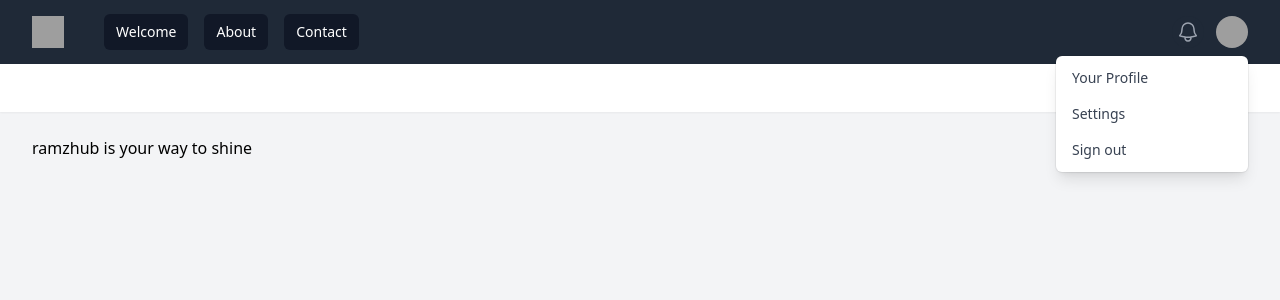
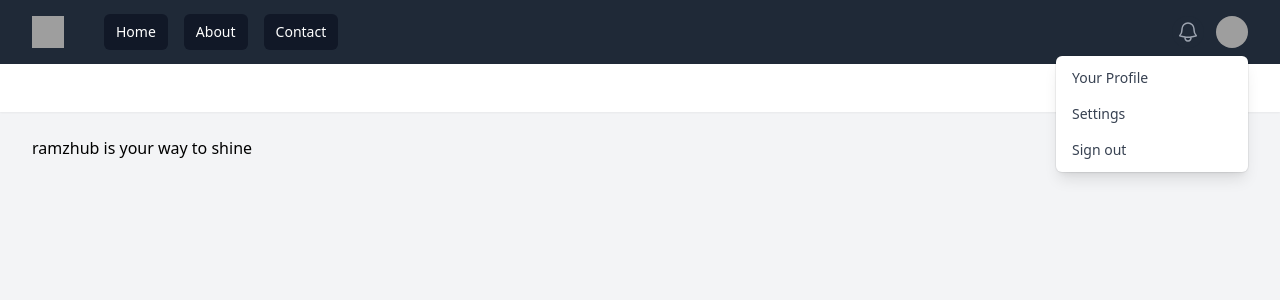
Before and after one commit to devhasanalhamed/php_course, a PHP site: template laracasts/2_dynamic_web_application/12_php_router/views/about.view.php in a window 1280 px wide. Shown: the top 300 px of the page. Run offline with PHP 8.4, Linux system fonts and the light colour scheme; the template is opened without the code that fills it, so the values that code supplies are empty; some libraries are stand-ins or nearby versions; grey boxes are pictures that could not be loaded.

Commit message:
Update nav.php

```diff
--- a/laracasts/2_dynamic_web_application/12_php_router/partials/nav.php
+++ b/laracasts/2_dynamic_web_application/12_php_router/partials/nav.php
@@ -8,9 +8,9 @@
                 <div class="hidden md:block">
                     <div class="ml-10 flex items-baseline space-x-4">
                         <!-- Current: "bg-gray-900 text-white", Default: "text-gray-300 hover:bg-gray-700 hover:text-white" -->
-                        <a href="index.php" class="<?= urlIs('index.php')  ? 'bg-gray-900 text-white' : 'text-gray-300 hover:bg-gray-700 hover:text-white' ?> rounded-md px-3 py-2 text-sm font-medium">Welcome</a>
-                        <a href="about.php" class="<?= urlIs('about.php')  ? 'bg-gray-900 text-white' : 'text-gray-300 hover:bg-gray-700 hover:text-white' ?> rounded-md px-3 py-2 text-sm font-medium">About</a>
-                        <a href="contact.php" class="<?= urlIs('contact.php')  ? 'bg-gray-900 text-white' : 'text-gray-300 hover:bg-gray-700 hover:text-white' ?> rounded-md px-3 py-2 text-sm font-medium">Contact</a>
+                        <a href="/" class="<?= urlIs('/')  ? 'bg-gray-900 text-white' : 'text-gray-300 hover:bg-gray-700 hover:text-white' ?> rounded-md px-3 py-2 text-sm font-medium">Home</a>
+                        <a href="/about" class="<?= urlIs('/about')  ? 'bg-gray-900 text-white' : 'text-gray-300 hover:bg-gray-700 hover:text-white' ?> rounded-md px-3 py-2 text-sm font-medium">About</a>
+                        <a href="/contact" class="<?= urlIs('/contact')  ? 'bg-gray-900 text-white' : 'text-gray-300 hover:bg-gray-700 hover:text-white' ?> rounded-md px-3 py-2 text-sm font-medium">Contact</a>
                     </div>
                 </div>
             </div>
```
